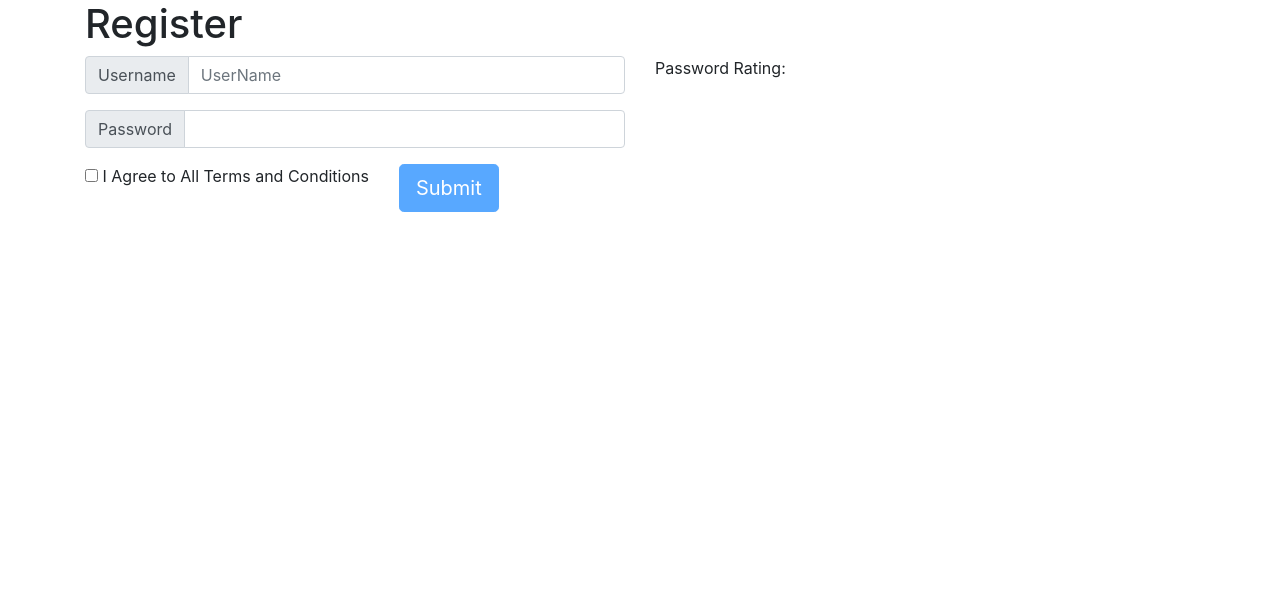
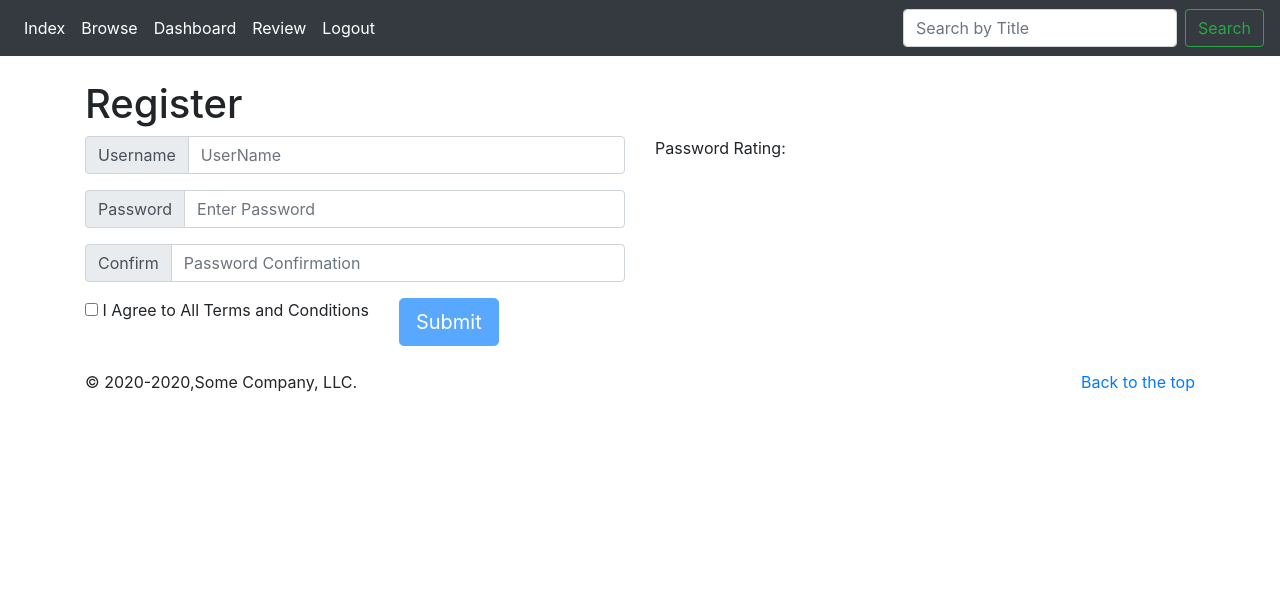
Before and after one commit to 133794m3r/cs50-web, a Flask app: page /register in a window 1280 px wide. Shown: the top 591 px of the page. Before the commit the page ends 212 px from the top, so only its background shows below. Run offline with Flask 2, Linux system fonts and the light colour scheme; parts of the project's set-up code (start-up, migrations or seed data) failed here and were passed over; some libraries are stand-ins or nearby versions.

```diff
--- a/web/assignment_1/app/templates/layout.html
+++ b/web/assignment_1/app/templates/layout.html
@@ -2,17 +2,64 @@
 <html lang="en">
 <head>
     <meta charset="UTF-8">
-
 	<meta name="viewport" content="width=device-width, initial-scale=1, shrink-to-fit=no">
 	<link rel="stylesheet" href="../static/css/bootstrap.min.css" crossorigin="anonymous">
-
+	<style>
+		@media (min-width: 1300px){
+    .lg{
+        max-width: 90% !important;
+    }
+	}
+		body{
+			min-height:75rem;
+		}
+		@media(min-width: 500px){
+			main.container {
+				padding-top:7rem !important;
+			}
+		}
+		main.container {
+			padding-top:5rem !important;
+		}
+	</style>
 	{% block head %}{% endblock %}
     <title>{% block title %}{% endblock %}</title>
 </head>
 <body>
+<nav class="navbar-expand-md navbar-dark bg-dark fixed-top mb-4">
+{#	<a class=navbar-brand" href="#">Navigation Bar</a>#}
+	<div class="navbar">
+			<ul class="navbar-nav mr-auto">
+				<li class="nav-item active"><a class="nav-link" href="{{ url_for("index") }}">Index </a></li>
+				<li class="nav-item active"><a class="nav-link" href="{{ url_for("browse") }}">Browse</a></li>
+			{% if username is none %}
+				<li class="nav-item active"><a class="nav-link" href="{{ url_for("register") }}">Register</a></li>
+				<li class="nav-item active"><a class="nav-link" href="{{ url_for("login") }}">Login</a></li>
+			{% else %}
+				<li class="nav-item active"><a class="nav-link" href="{{ url_for("dashboard") }}">Dashboard</a></li>
+				<li class="nav-item active"><a class="nav-link" href="{{ url_for("review") }}">Review</a></li>
+				<li class="nav-item active"><a class="nav-link" href="{{ url_for("logout") }}">Logout</a></li>
+			{% endif %}
+			</ul>
+			<form class="form-inline mt-2 mt-md-0" action="">
+					<input class="form-control mr-sm-2" placeholder="Search by Title" aria-label="Search" name="book_title" type="text">
+					<button class="btn btn-outline-success my-2 my-sm-0" type="submit">Search</button>
+			</form>
+	</div>
+	</nav>
 
 {% block body %}
 
 {% endblock %}
+<br />
+<footer class="container">
+	<p class="float-right">
+		<a href="#">Back to the top</a>
+	</p>
+	<p>
+		{{ show_year }},Some Company, LLC.
+	</p>
+
+</footer>
 </body>
 </html>
--- a/web/assignment_1/app/templates/register.html
+++ b/web/assignment_1/app/templates/register.html
@@ -20,8 +20,8 @@
 
 
 {% block body %}
-
-	<div class="container">
+	<main role="main" class="container">
+	<div class="">
 	<h1>Register</h1>
 		{{ msg }}
 		<div class="row">
@@ -29,25 +29,30 @@
 				<form action="{{ url_for("register") }}" method="post">
 				<div class="input-group mb-3">
 					<div class="input-group-prepend">
-						<span class="input-group-text">
+						<label for="username" class="input-group-text">
 							Username
-						</span>
+						</label>
 					</div>
-
-					<label for="username"></label>
 					<input type="text"
 							 class="form-control" name="username" id="username" placeholder="UserName">
 				</div>
 				<div class="input-group mb-3">
 					<div class="input-group-prepend">
-						<span class="input-group-text">
+						<label for="password" class="input-group-text">
 							Password
-						</span>
+						</label>
 					</div>
-					<label for="password"></label>
 					<input type="password"
-							 class="form-control" name="password" id="password" onchange="score_password()">
+							 class="form-control" name="password" id="password" placeholder="Enter Password" onchange="score_password()">
 
+				</div>
+				<div class="input-group mb-3">
+					<div class="input-group-prepend">
+						<label for="password_confirm" class="input-group-text">
+							Confirm
+						</label>
+					</div>
+					<input type="password" class="form-control" id="password_confirm" name="password_confirm" placeholder="Password Confirmation" onchange="score_password()">
 				</div>
 				<div class="align-center row">
 					<div class="col-lg-auto">
@@ -59,7 +64,7 @@
 					<div class="col-lg-auto">
 					<button type="submit" class="btn btn-lg btn-primary" id="submission" disabled>Submit</button>
 					</div>
-</div>
+				</div>
 				</form>
 			</div>
 			<div class="col">
@@ -71,6 +76,7 @@
 			</div>
 		</div>
 	</div>
+	</main>
 	<script type="text/javascript">
 	function score_password(){
 		let inputs=new Array(3)
@@ -80,8 +86,15 @@
 			inputs[1]= inputs[0] === ''?"":inputs[0].substr(0,1).toUpperCase()+inputs[0].substr(1);
 			//also include the name of the URl that this is used on.
 			inputs[2]=location.hostname;
-			let result=inputs[0]!==''?zxcvbn(document.getElementById('password').value,inputs):zxcvbn(document.getElementById('password').value,location.hostname);
+			let password=document.getElementById('password').value;
+
 			let el=document.getElementById('score');
+			if(password !== document.getElementById('password_confirm').value){
+			    el.innerText="Passwords must Match!";
+					el.setAttribute("style","color:red;font-weight:bold");
+			    return;
+			}
+			let result=zxcvbn(password,inputs);
 			switch(result.score){
 				case 0:
 					el.innerText="Unsafe Password";
@@ -104,21 +117,21 @@
 					el.setAttribute('style','color:green; font-weight:bold;')
 					break;
 			}
+
 			if(result.score <= 2){
-				console.log(result.feedback)
 				let feedback=(result.feedback.warning !== '')?result.feedback.warning+'. ':''
-				feedback+=(result.feedback.suggestions.join(' '))
+				feedback+=(result.feedback.suggestions.join(' '))+'Also think about adding numbers.'
 				document.getElementById('password_feedback').innerText=feedback;
 			}
-			if(result.score <0){
-			    let but=document.getElementById('submission');
-			    but.setAttribute('aria-disabled',"true");
-			}
-			else{
-			    let but=document.getElementById('submission');
-			    but.setAttribute('aria-disabled',"false");
-			}
-			document.getElementById('submission').disabled = (result.score < 0);
+      if (result.score < 1) {
+          let but = document.getElementById('submission');
+          but.setAttribute('aria-disabled', "true");
+      }
+      else {
+          let but = document.getElementById('submission');
+          but.setAttribute('aria-disabled', "false");
+      }
+      document.getElementById('submission').disabled = (result.score < 0);
 
 	}
 	</script>
--- a/web/assignment_1/app/view.py
+++ b/web/assignment_1/app/view.py
@@ -12,7 +12,10 @@ app.config.from_pyfile('../config.py')
 credentials=os.getenv("PSQL_CREDS")
 engine = create_engine(credentials+"web50")
 db = scoped_session(sessionmaker(bind=engine))
-
+@app.context_processor
+def display_year_c():
+	from time import strftime
+	return dict(show_year="© 2020-"+strftime("%Y"))
 
 
 
@@ -21,9 +24,35 @@ Session(app)
 @app.route('/')
 def index():
 	if session.get('username') is None:
-		return url_for('login')
+		return redirect(url_for('login'))
 	else:
-		return render_template('index.html')
+		return render_template('index.html',username=session.get('username'))
+
+@app.route('/search',methods=["GET","POST"])
+def search():
+	result={}
+	if request.method == "POST":
+		title=request.form.get("book_title")
+		if title is not None:
+			result=db.execute("select * from books where title like :title",{'title':'%'+title+'%'}).fetchall()
+	else:
+		title=request.args.get("book_title")
+		if title is not None:
+			result=db.execute("select * from books where title like :title",{'title':'%'+title+'%'}).fetchall()
+
+	return render_template("search.html",books=result)
+
+@app.route('/review')
+def review():
+	pass
+
+@app.route('/dashboard')
+def dashboard():
+	pass
+
+@app.route('/browse')
+def browse():
+	pass
 
 @app.route('/api/<isbn>',methods=["GET","POST"])
 def get_isbn(isbn):
@@ -45,8 +74,6 @@ def get_isbn(isbn):
 		#return redirect(url_for("error_404"),code=404)
 		abort(404)
 
-
-
 @app.route('/404')
 def error_404():
 	return "Page not found"
@@ -62,9 +89,13 @@ def login():
 		#if it's a get request just return the form like normal.
 		return render_template('login.html')
 	else:
+		#get the static pepper that's used for the entire thing and never ever changes.
 		pepper=app.config['PEPPER']
+		#get the username from the form.
 		username=request.form.get('username')
+		#the password.
 		password=request.form.get('password')
+		#modify the password mobilzed(e.g. first char is letter uppercase it otherwise keep it the same)
 		mobile_password=password[0].upper()+password[1:]
 		#only get a single result there should only ever be one. Also not selecting all as we dont' need all data.
 		result=db.execute('Select password,mobile_password from users where username = :username',{'username':username}).fetchone()
@@ -99,12 +130,18 @@ def register():
 	if request.method == "POST":
 		pepper=app.config['PEPPER']
 		username=request.form.get('username')
+		if username is None:
+			return render_template('register.html', msg="No username specified")
+
 		if db.execute('select id from users where username=:username',{'username':username}).fetchone() is not None:
 			return render_template('register.html', msg="error user already exists")
 		else:
 			password=request.form.get('password')
+			if passowrd is None:
+				return render_template("register.html",msg="No password specified")
 			mobile_password=password[0].upper()+password[1:]
-			password= auth_tool.hash_password(password, pepper)
+
+			password=auth_tool.hash_password(password, pepper)
 			mobile_password= auth_tool.hash_password(mobile_password, pepper)
 			db.execute('INSERT INTO USERS(username,password,mobile_password) VALUES (:username,:password,:mobile_password)',{'username':username,'password':password,'mobile_password':mobile_password})
 			db.commit()
@@ -112,6 +149,9 @@ def register():
 	else:
 		return render_template('register.html', msg="")
 
+@app.route('/logout')
+def logout():
+	pass
 
 @app.route('/books')
 def books():
```
Also changed, not shown: web/assignment_1/app/templates/index.html (+6 -2 lines), web/assignment_1/app/templates/search.html (added, +47 -0 lines).
